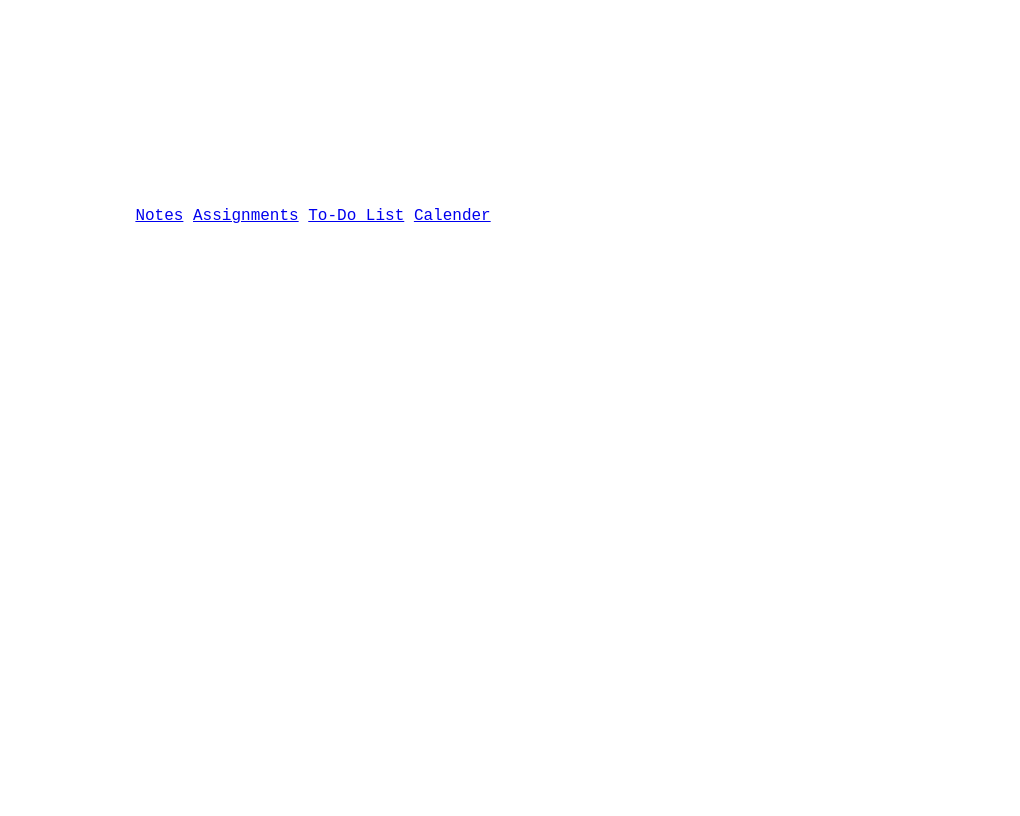
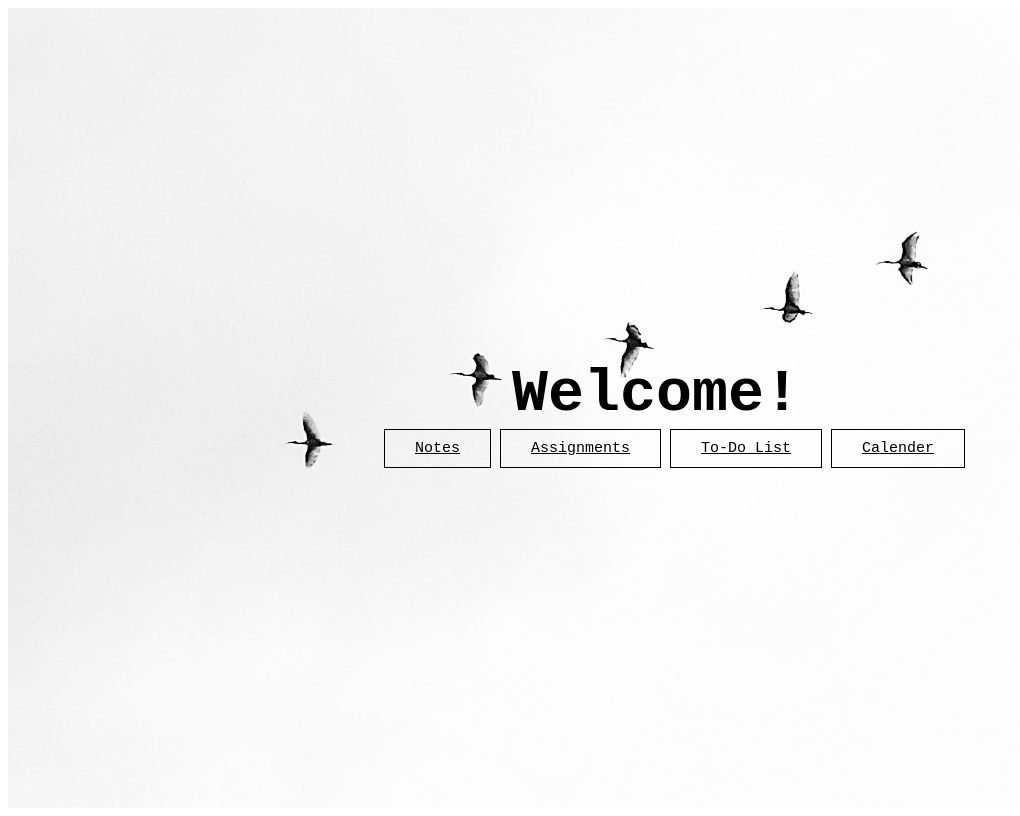
Before and after one commit to nexi9/studentwebsite, a plain HTML site: page index.html in a window 1280 px wide. Shown: the whole page, without its empty margins (0-1020 px from the left). Drawn offline with Linux system fonts and the light colour scheme.

Commit message:
Update style.css

```diff
--- a/style.css
+++ b/style.css
@@ -1,21 +1,37 @@
 .title {
+    font-family:'Courier New', Courier, monospace;
+    color: black;
+    font-weight: solid;
+    text-align: center;
+    position: absolute;
+    top: 40%;
+    left: 40%;
+    font-size: 30px;
+
+  }
+.button {
     font-family: 'Courier New', Courier, monospace;
+    text-align: center;
+    position: absolute;
+    font-size: 15px;
+    top: 55%;
+    left: 30%;
+
+  }
+.btn {
+    color: black;
+    border: 1px solid black;
+    padding: 10px 30px;
+    transition: 0.6s ease;
+}
+.btn:hover {
+    background-color: black;
     color: white;
-    font-weight: solid;
   }
-  .button {
-    font-family: 'Courier New', Courier, monospace;
-    color: white;
-    border: 1px solid white;
-    padding: 10%;
-    transition: 0.6s ease;
-  }
-  .button:hover {
-    background-color: white;
-    color: black;
-  }
-  header {
-    background-image: "Project/images/Background.jpg";
-    height: 100%;
+
+header {
+    background-image: url(../Background.jpg);
+    height: 100vh;
+    background-size: cover;
     background-position: center;
   }
```
